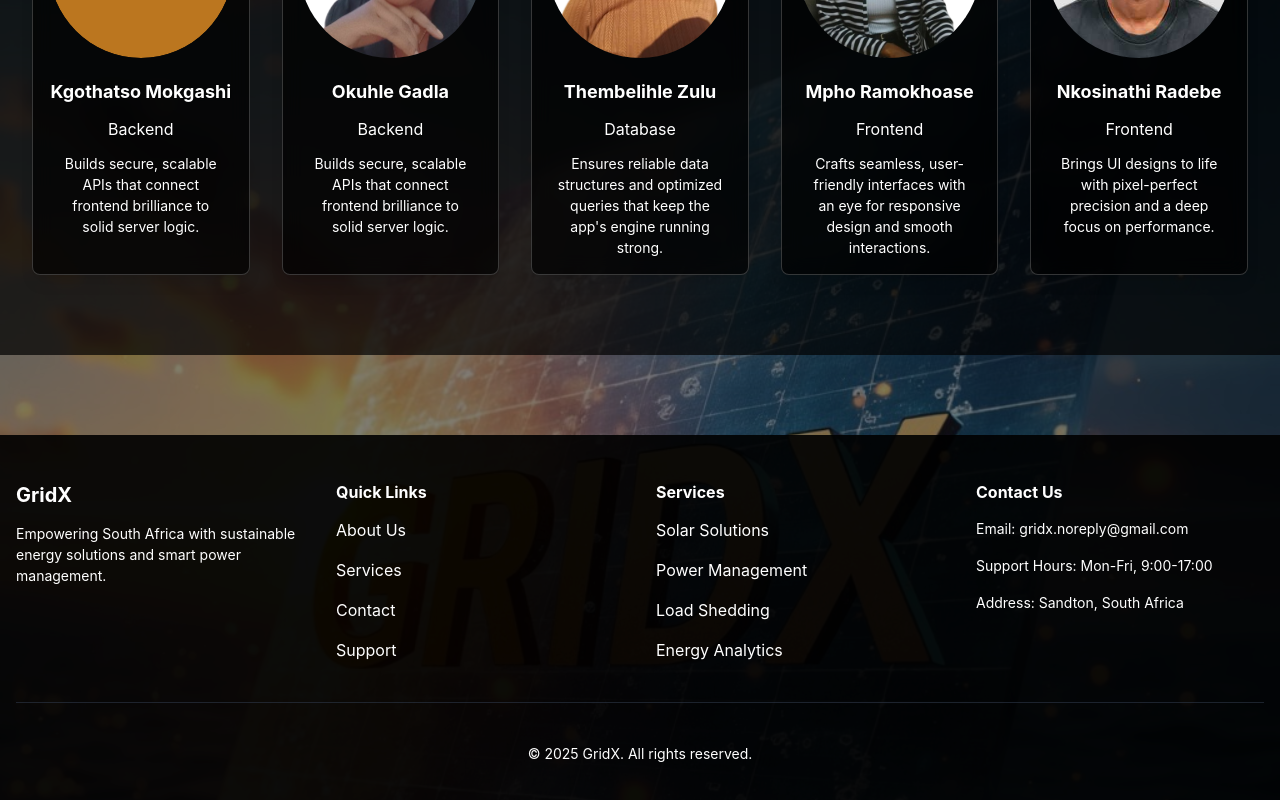
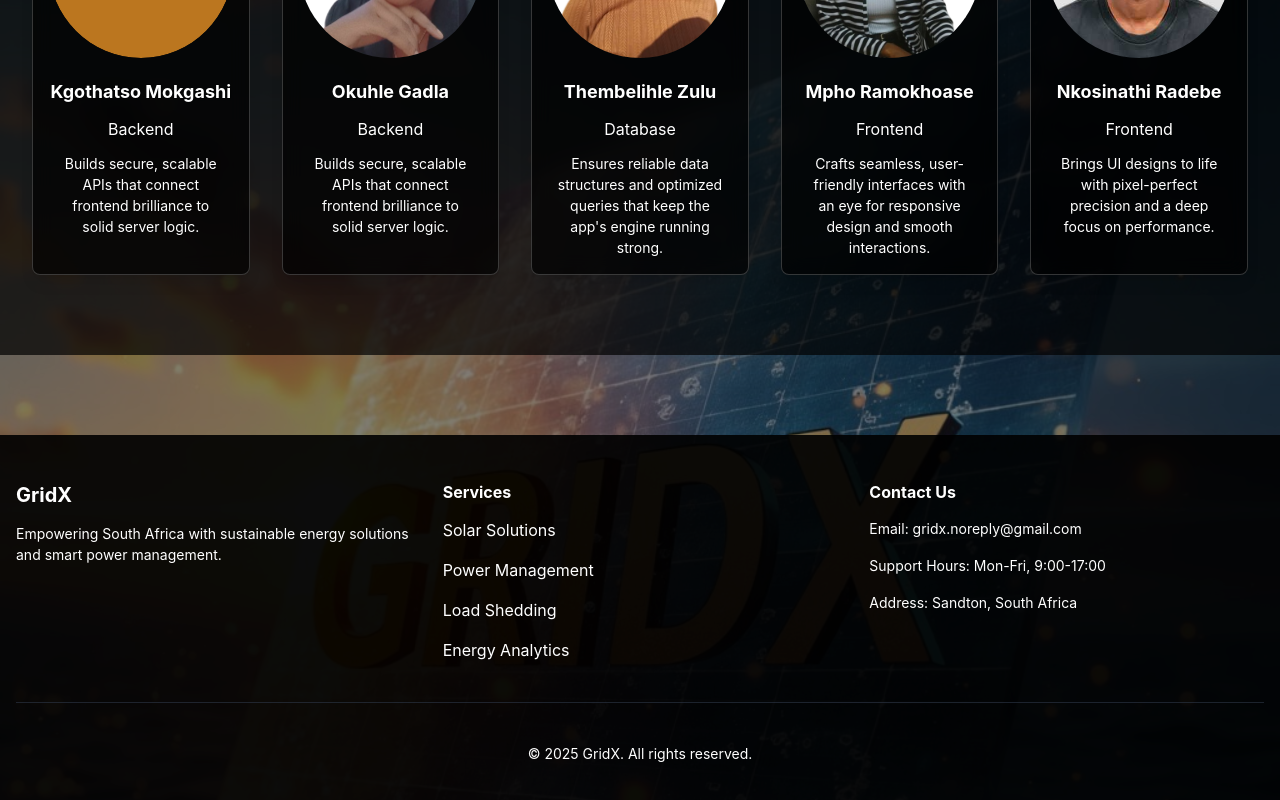
Before and after one commit to sleigh116/For_the_100th_Time.Sleigh116, a React (Create React App) app in the folder frontend/: page / in a window 1280 px wide. Shown: the part 1346-2146 px from the top of the page. Built offline with nearby package versions, Linux system fonts and the light colour scheme; no server answers.

Commit message:
Refactor LandingPage footer layout by removing the Quick Links section and adjusting the SimpleGrid columns from 4 to 3 for improved design consistency.

```diff
--- a/frontend/src/pages/LandingPage.js
+++ b/frontend/src/pages/LandingPage.js
@@ -1,5 +1,5 @@
 import React, { useState, useEffect, useMemo } from 'react';
-import { useNavigate, Link as RouterLink } from 'react-router-dom';
+import { useNavigate } from 'react-router-dom';
 import {
   Box,
   Button,
@@ -633,29 +633,13 @@ function LandingPage() {
         <Container maxW="container.xl">
           <Stack spacing={10}>
             {/* Main Footer Content */}
-            <SimpleGrid columns={{ base: 1, md: 4 }} spacing={8}>
+            <SimpleGrid columns={{ base: 1, md: 3 }} spacing={8}>
               {/* Company Info */}
               <Stack spacing={4}>
                 <Heading size="md" color={greetingColor}>GridX</Heading>
                 <Text color={textColor} fontSize="sm">
                   Empowering South Africa with sustainable energy solutions and smart power management.
                 </Text>
-              </Stack>
-
-              {/* Quick Links */}
-              <Stack spacing={4}>
-                <Heading size="sm" color={greetingColor}>Quick Links</Heading>
-                <Link color={textColor} _hover={{ color: 'blue.400' }}>About Us</Link>
-                <Link color={textColor} _hover={{ color: 'blue.400' }}>Services</Link>
-                <Link color={textColor} _hover={{ color: 'blue.400' }}>Contact</Link>
-                <Link
-                  as={RouterLink}
-                  to="/support"
-                  color={textColor}
-                  _hover={{ color: 'blue.400' }}
-                >
-                  Support
-                </Link>
               </Stack>
 
               {/* Services */}
```
